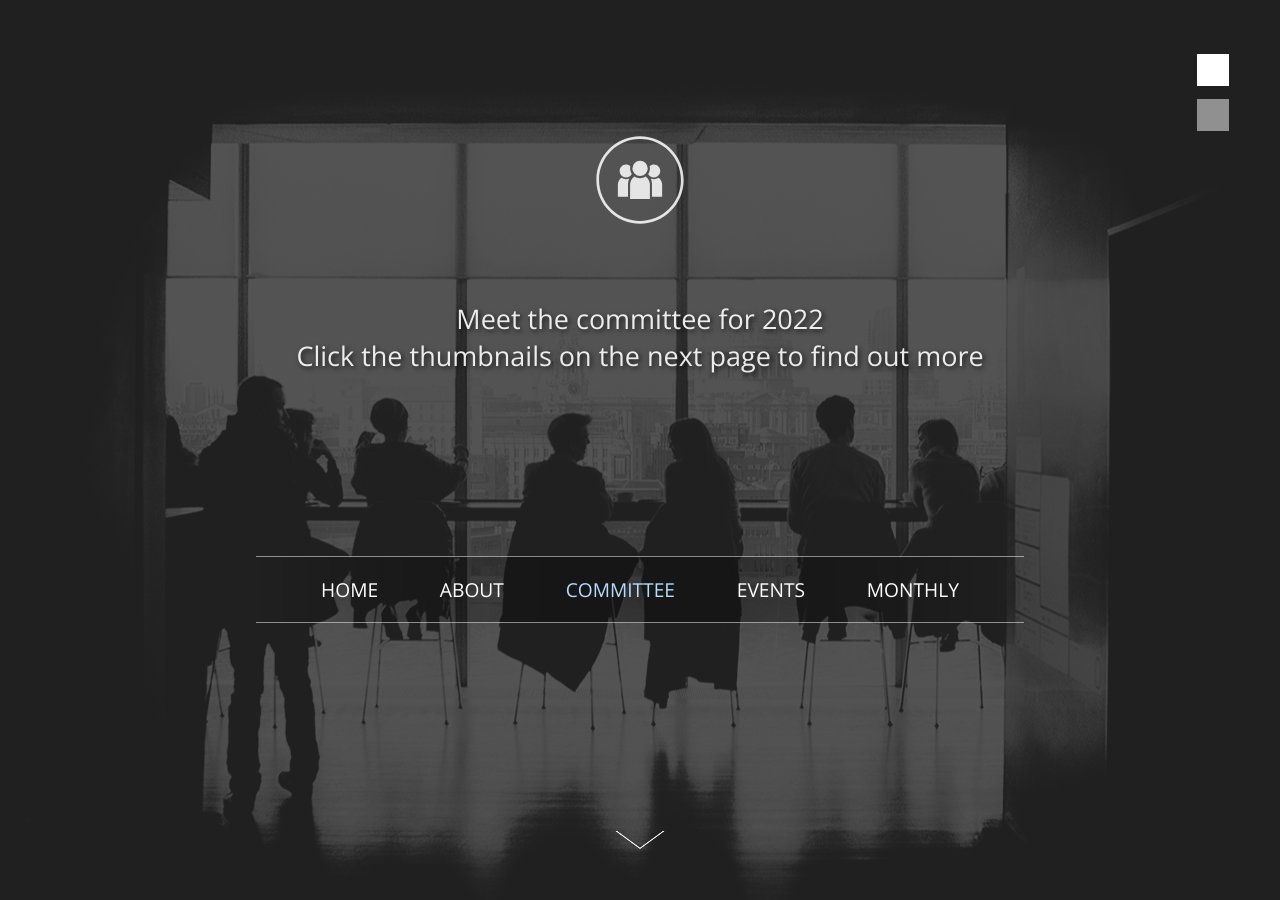
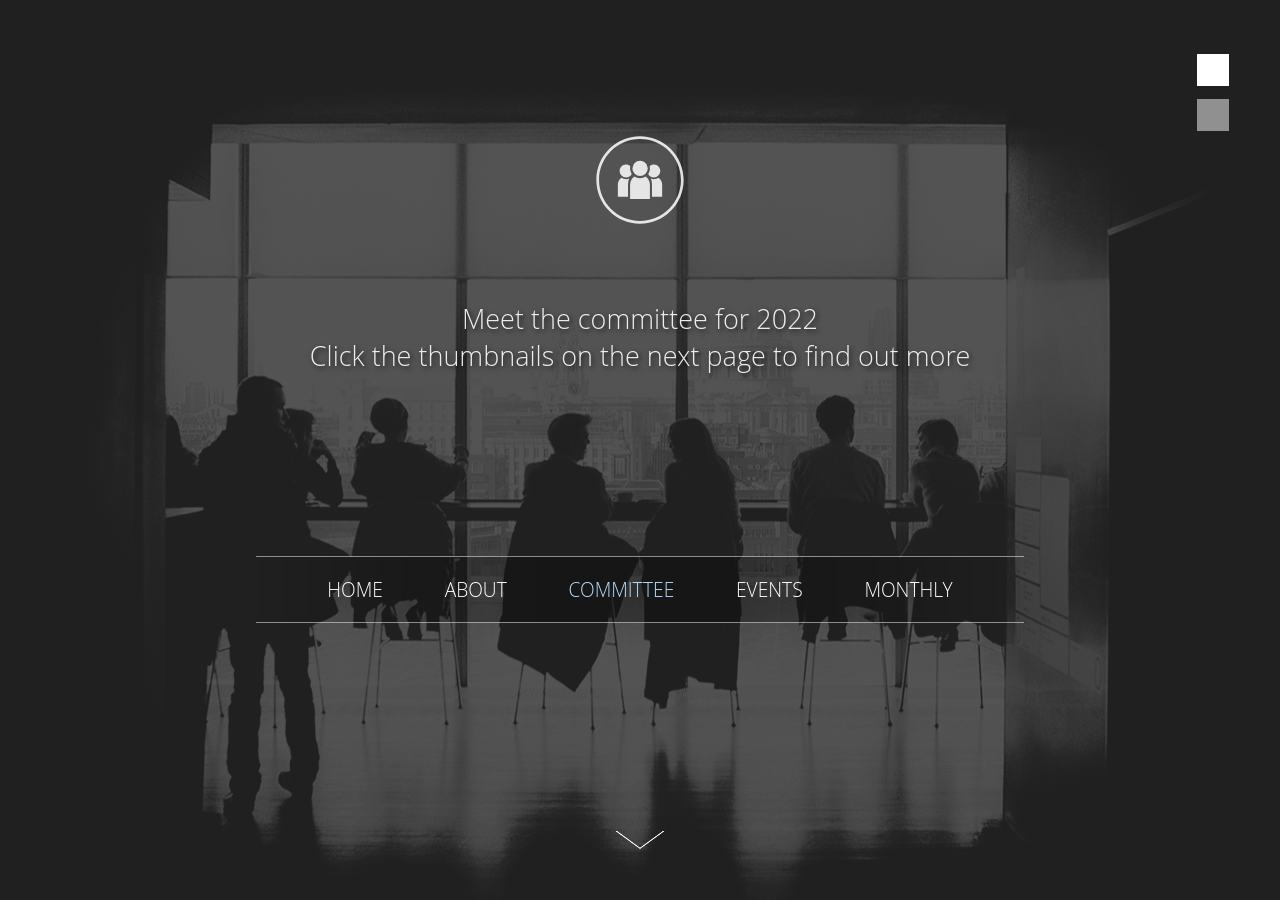
Before and after one commit to masscubed/masscubed.com, a Jekyll site: the page committee/index.html, which Jekyll copies as it is, in a window 1280 px wide. Built offline with Jekyll 4.4.1, drawn with Linux system fonts in a browser that asks for light colours; nearby versions of some CDN libraries.

Commit message:
Update Geo Sans to Open Sans

```diff
--- a/assets/style.css
+++ b/assets/style.css
@@ -1,8 +1,8 @@
-@import url(https://fonts.googleapis.com/css?family=Open+Sans:400,300,600);
-@font-face {
-  font-family: Geo Sans Light;
-  src: url(/assets/fonts/GeosansLight.ttf);
-}
+/* @import url(https://fonts.googleapis.com/css?family=Open+Sans:400,300,600); */
+/* @font-face { */
+/*   font-family: Geo Sans Light; */
+/*   src: url(/assets/fonts/GeosansLight.ttf); */
+/* } */
 
 html,body{
   width: 100%;
@@ -17,7 +17,7 @@ html,body{
   overflow: hidden;
 }
 h1{
-  font-family: Geo Sans Light;
+  font-family: Open Sans Light;
   font-size: 7vh;
   margin-top: 0;
   margin-bottom: 0.2em;
@@ -26,7 +26,7 @@ h1{
   text-shadow: 2px 2px 5px rgba(0,0,0,0.1);
 }
 h2{
-  font-family: Geo Sans Light;
+  font-family: Open Sans Light;
   font-size: 5vh;
   font-style: italic;
   font-weight: 300;
@@ -34,7 +34,7 @@ h2{
   margin-bottom: 0;
 }
 h3{
-  font-family: Geo Sans Light;
+  font-family: Open Sans Light;
   font-size: 2.5vh;
   font-style: italic;
   font-weight: 300;
```
